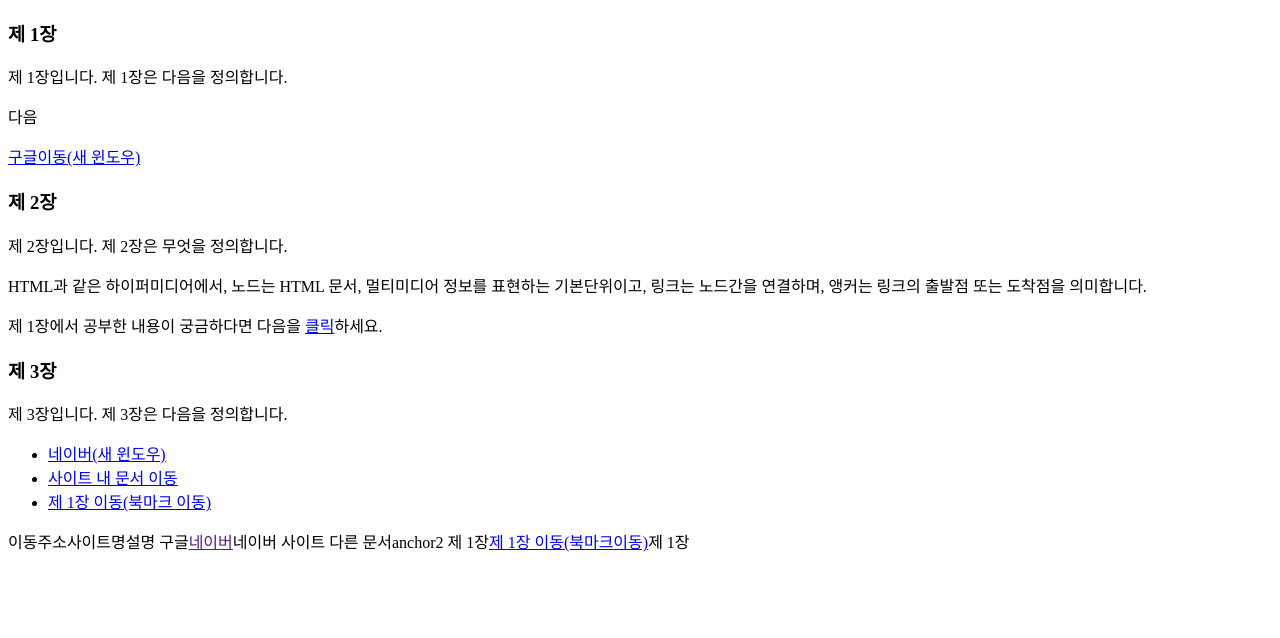
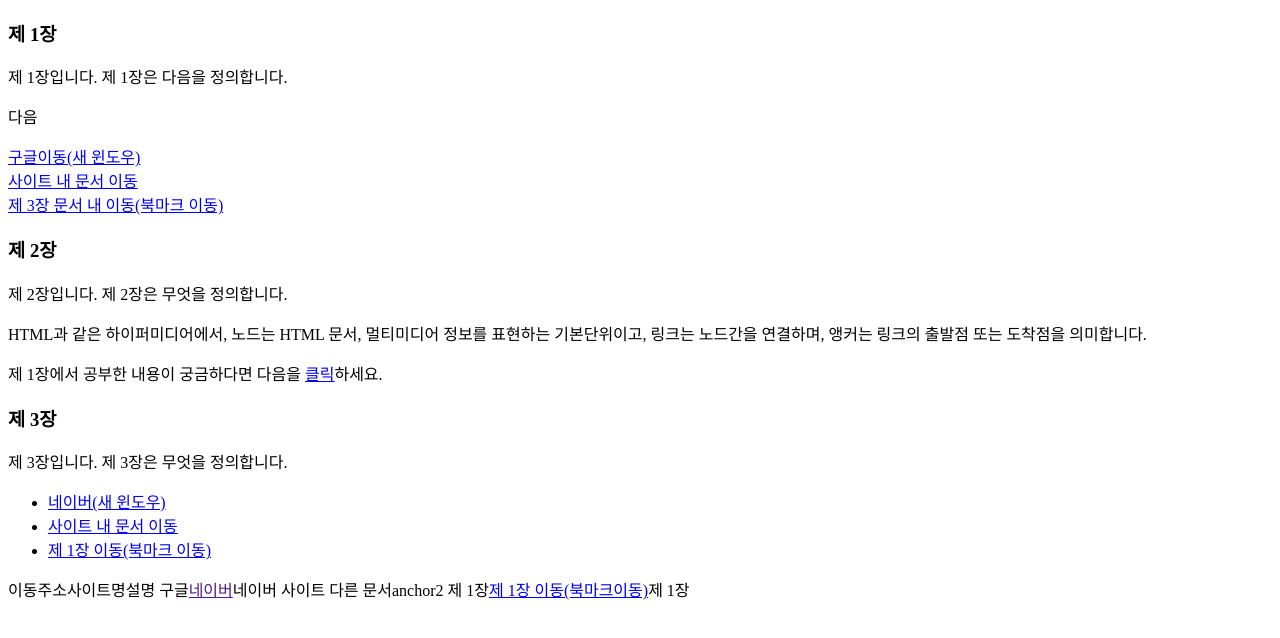
Before and after one commit to qwer921058/qwer921058.github.io, a plain HTML site: page html5/anchor1.html in a window 1280 px wide. Drawn offline with Linux system fonts and the light colour scheme.

Commit message:
Update anchor1.html

```diff
--- a/html5/anchor1.html
+++ b/html5/anchor1.html
@@ -10,17 +10,18 @@
 <p>제 1장입니다. 제 1장은 다음을 정의합니다.</p>
 <p>다음</p>
 <a href="http://www.google.com"target="_blank">구글이동(새 윈도우)</a><br/>
+<a href="anchor2.html">사이트 내 문서 이동</a><br/>
+<a href="#chapter3">제 3장 문서 내 이동(북마크 이동)</a><br/>
 <h3 id="chapter 2">제 2장</h3>
 <p>제 2장입니다. 제 2장은 무엇을 정의합니다.</p>
 <p>HTML과 같은 하이퍼미디어에서, 노드는 HTML 문서, 멀티미디어 정보를 표현하는 기본단위이고, 링크는 노드간을 연결하며, 앵커는 링크의 출발점 또는 도착점을 의미합니다.</p>
 <p>제 1장에서 공부한 내용이 궁금하다면 다음을 <a href="#chapter1">클릭</a>하세요.</p>
 <h3 id="chapter 3">제 3장</h3>
-<p>제 3장입니다. 제 3장은 다음을 정의합니다.</p>
+<p>제 3장입니다. 제 3장은 무엇을 정의합니다.</p>
 <ul>
 <li><a href="http://www.naver.com"target="_blank">네이버(새 윈도우)</a></li>
 <li><a href="anchor2.html">사이트 내 문서 이동</a></li>
-<li><a href="#chapter1">제 1장 이동(북마크 이동)</a></li>
-</ul>
+<li><a href="#chapter1">제 1장 이동(북마크 이동)</a></li></ul>
 <talbe>
 <tr><th>이동주소</th><th>사이트명</th><th>설명</th></tr>
 <tr><td>구글</td><td><a href=""http://www.naver.com">네이버</a></td><td>네이버</td></tr>
```
